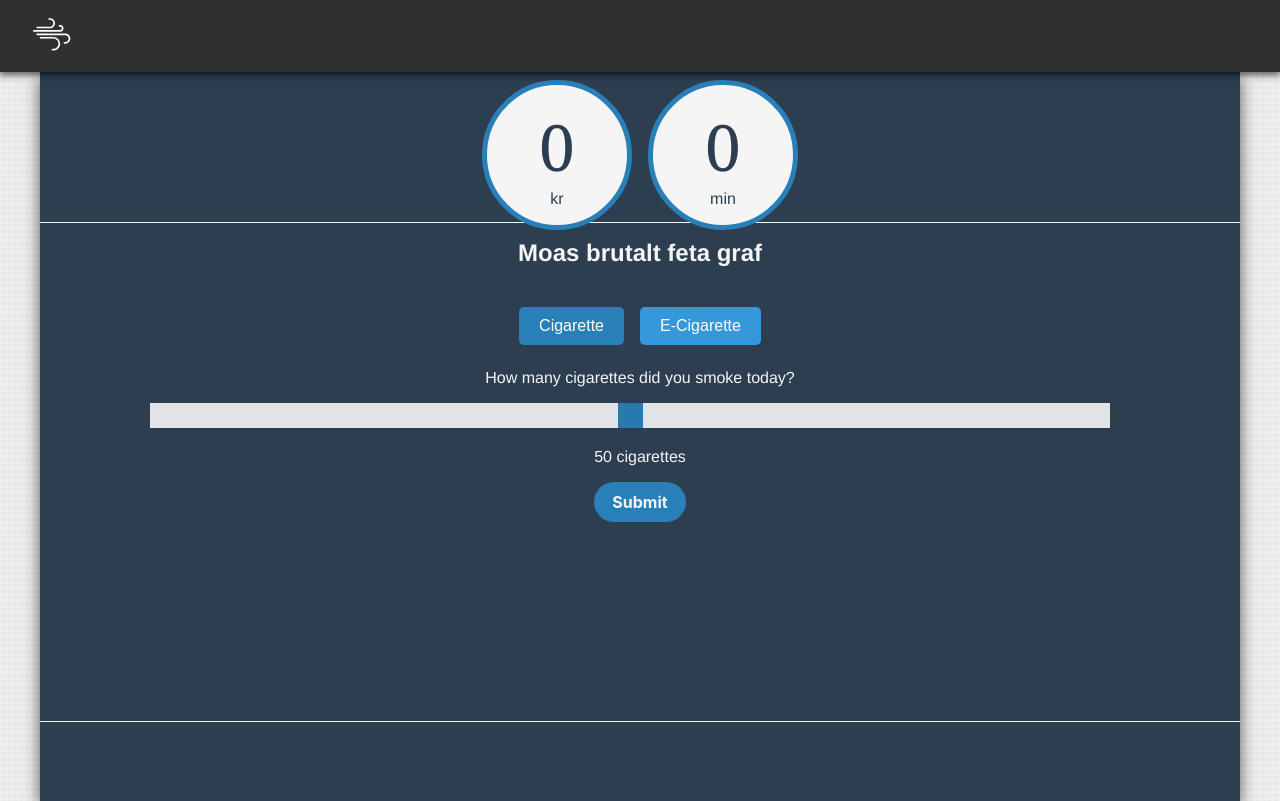
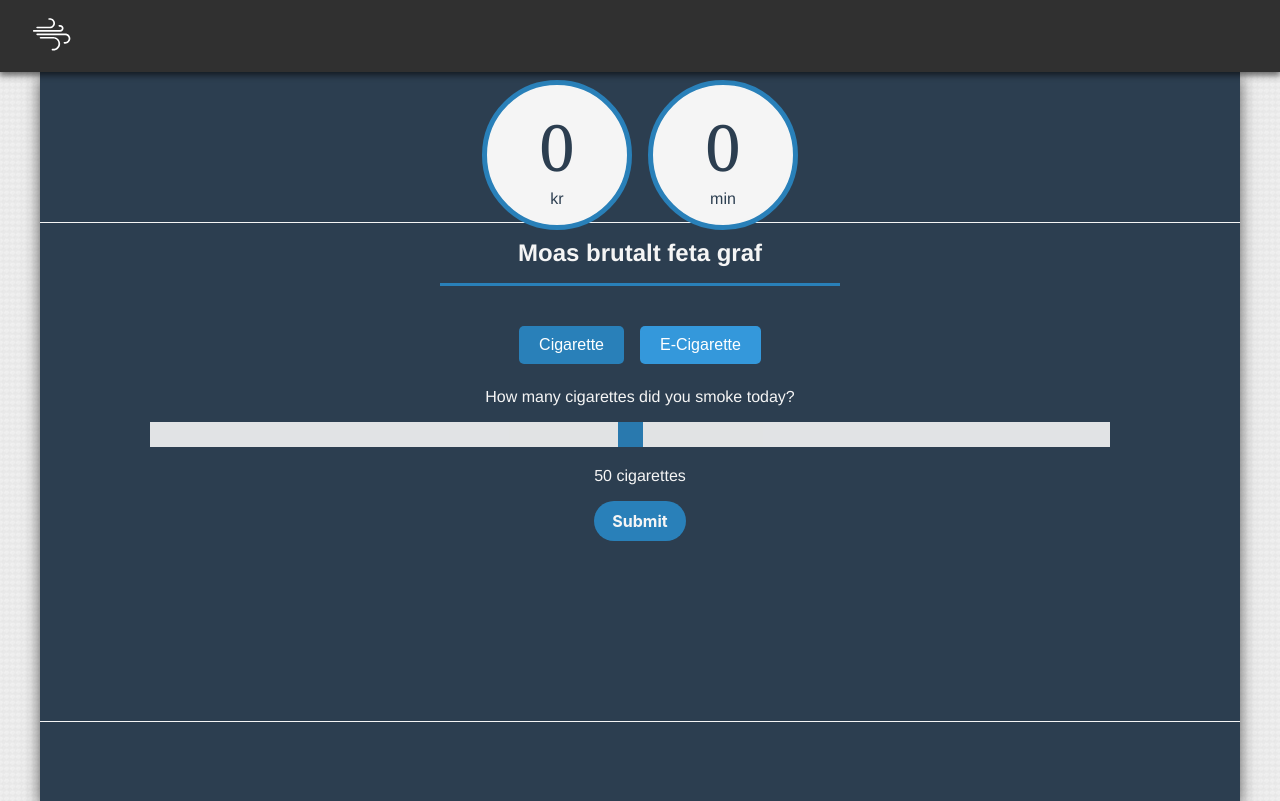
Before and after one commit to rubenmadsen/smokin, a Vue app in the folder Frontend/: page /tracker in a window 1280 px wide. Built offline with nearby package versions, Linux system fonts and the light colour scheme; no server answers.

Commit message:
Added separator class

```diff
--- a/Frontend/src/main.css
+++ b/Frontend/src/main.css
@@ -60,6 +60,14 @@
     -ms-user-select: none;
     user-select: none;
   }
+
+  .separator{
+    width: 400px;
+    height: 1;
+    margin-left: auto;
+    margin-right: auto;
+    border-top: 3px solid var(--primary-color);
+  }
 .std-button{
     background: var(--primary-color);
     border-radius: 999px;
--- a/Frontend/src/views/TrackerView.vue
+++ b/Frontend/src/views/TrackerView.vue
@@ -8,7 +8,9 @@
     <div class="graphContainer">
       <h2>Moas brutalt feta graf</h2>
     </div>
+    <div class="separator">
 
+    </div>
     <div class="sliderContainer">
       <div class="buttonContainer">
       <button
```
